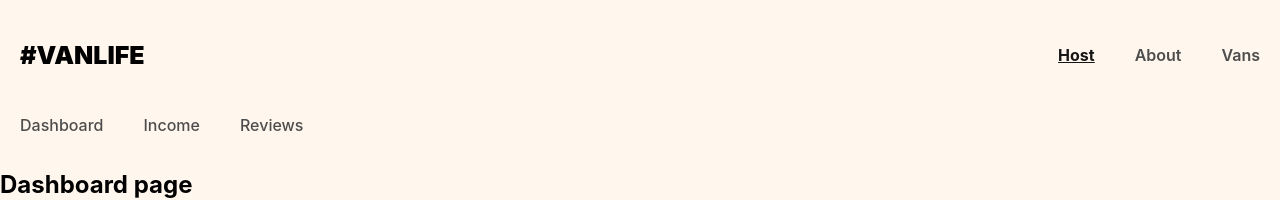
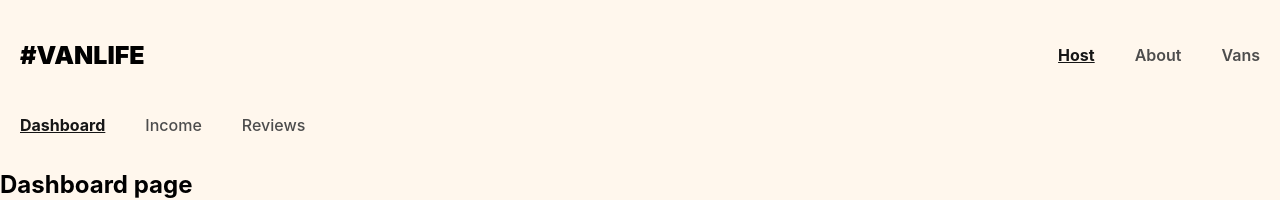
Before and after one commit to jmarcm/van-life, a React (Vite) app: page /host in a window 1280 px wide. Shown: the top 200 px of the page. Built offline with nearby package versions, Linux system fonts and the light colour scheme; what miragejs would draw is missing.

Commit message:
Host Navbar Active Link Styling

```diff
--- a/src/components/HostLayout.jsx
+++ b/src/components/HostLayout.jsx
@@ -1,5 +1,5 @@
 import React from "react";
-import { Link, Outlet } from "react-router-dom";
+import { Link, Outlet, NavLink } from "react-router-dom";
 
 // Ce component sera utilisé comme layout pour les pages de l'hôte
 // il affichera une barre de navigation spécifique à l'hôte qui sera partagée
@@ -12,12 +12,38 @@ export default function HostLayout() {
     // - Le lien vers les revenus (Income) peut être "income"
     // - Le lien vers les avis (Reviews) peut être "reviews"
 
+    // Utilisation de NavLink pour appliquer un style au lien actif
+
+    const activeStyle = {
+        fontWeight: "bold",
+        textDecoration: "underline",
+        color: "#161616",
+    };
+
     return (
         <>
             <nav className="host-nav">
-                <Link to=".">Dashboard</Link>
-                <Link to="income">Income</Link>
-                <Link to="reviews">Reviews</Link>
+                {/* le end sur le NavLink du dashboard permet de s'assurer
+                qu'il n'est actif que sur /host et pas sur les sous-routes */}
+                <NavLink
+                    to="."
+                    style={({ isActive }) => (isActive ? activeStyle : null)}
+                    end
+                >
+                    Dashboard
+                </NavLink>
+                <NavLink
+                    to="income"
+                    style={({ isActive }) => (isActive ? activeStyle : null)}
+                >
+                    Income
+                </NavLink>
+                <NavLink
+                    to="reviews"
+                    style={({ isActive }) => (isActive ? activeStyle : null)}
+                >
+                    Reviews
+                </NavLink>
             </nav>
             <Outlet />
         </>
```
Also changed, not shown: 1 other file (tests, documents, lock files or other folders).
